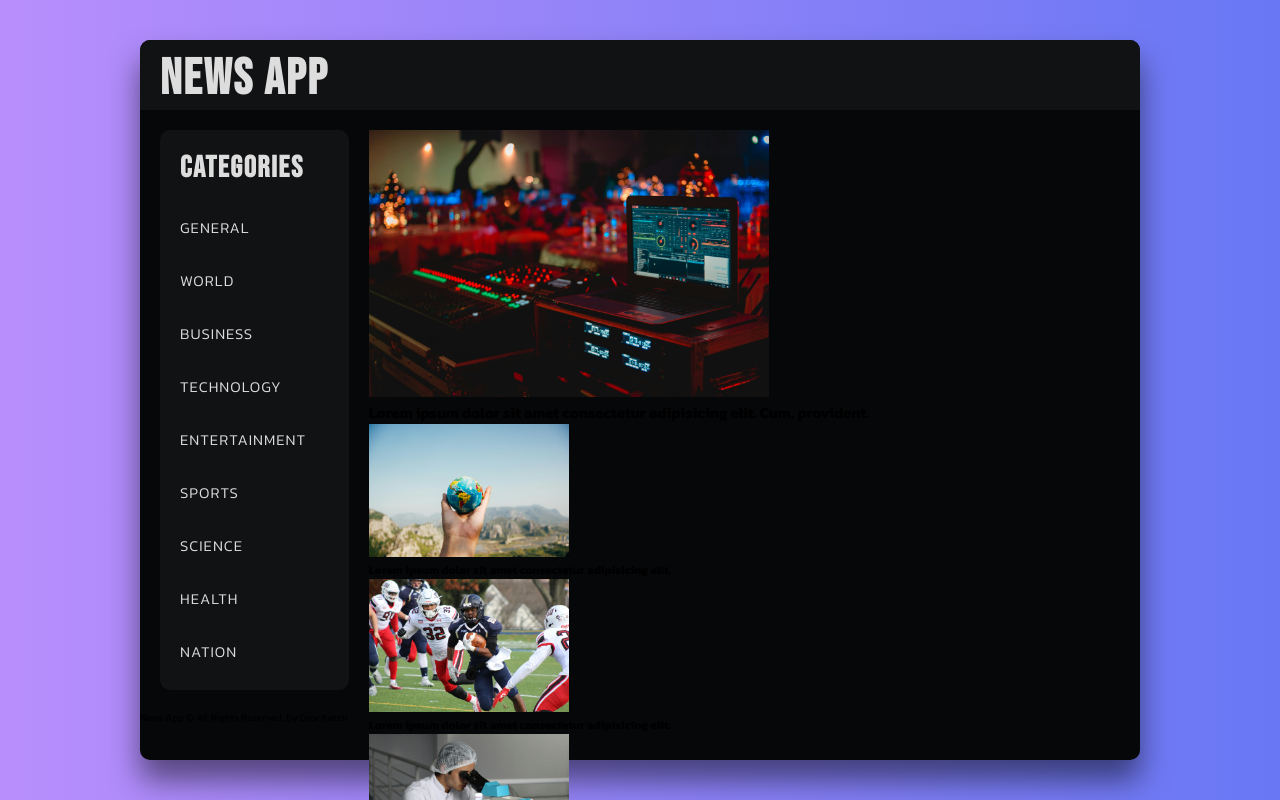
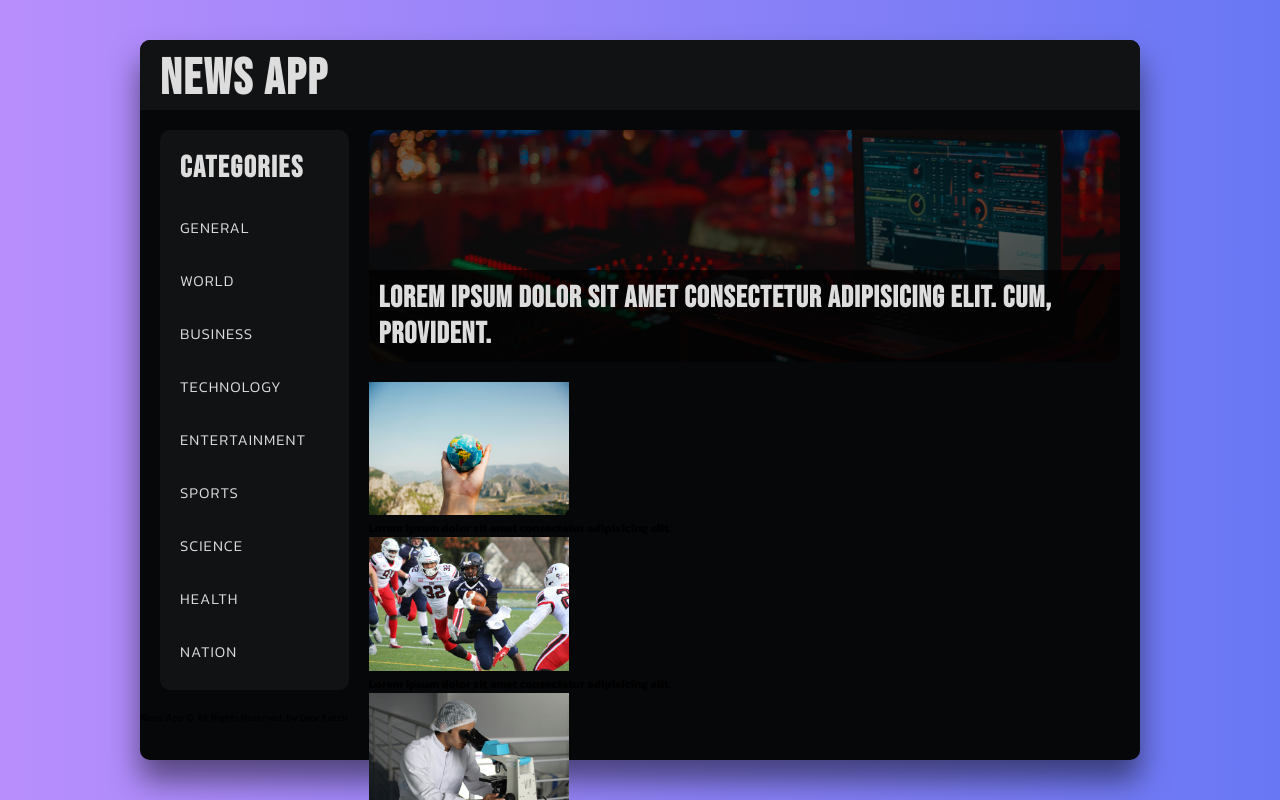
Before and after one commit to DorKatzir/news-app, a React (Vite) app: page / in a window 1280 px wide. Shown: the top 800 px of the page. Built offline with nearby package versions, Linux system fonts and the light colour scheme.

Commit message:
styling headline

```diff
--- a/src/Components/News.css
+++ b/src/Components/News.css
@@ -78,9 +78,37 @@
     width: 80%;
 }
 
+.headline {
+    width: 100%;
+    height: calc(45% - 2rem);
+    border-radius: 1rem;
+    margin-block-end: 2rem;
+    position: relative;
+}
+
 
 .headline img {
-    width: 40rem;
+    width: 100%;
+    height: 100%;
+    object-fit: cover;
+    border-radius: 1rem;
+    opacity: .4;
+}
+
+.headline-title {
+    width: 100%;
+    position: absolute;
+    left: 0;
+    bottom: 0;
+    padding: 1rem 4rem 1rem 1rem;
+    font-family: "Bebas Neue", sans-serif;
+    font-size: 3rem;
+    color: #ddd;
+
+    text-transform: uppercase;
+    letter-spacing: .1rem;
+    background-color: rgb(0 0 0 / .7);
+    border-radius: 0 0 1rem 1rem;
 }
 
 .news-grid-item img {
```
